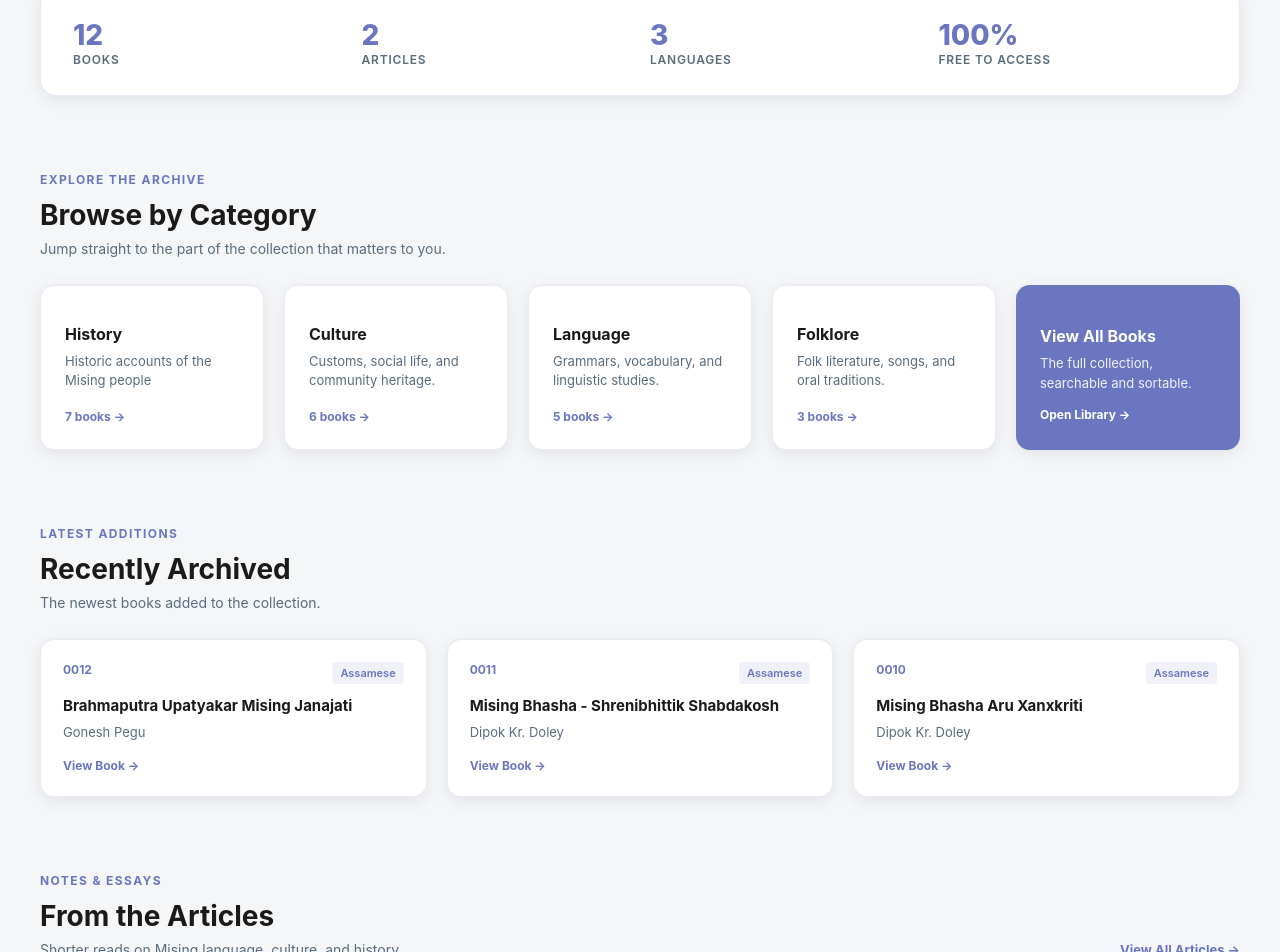
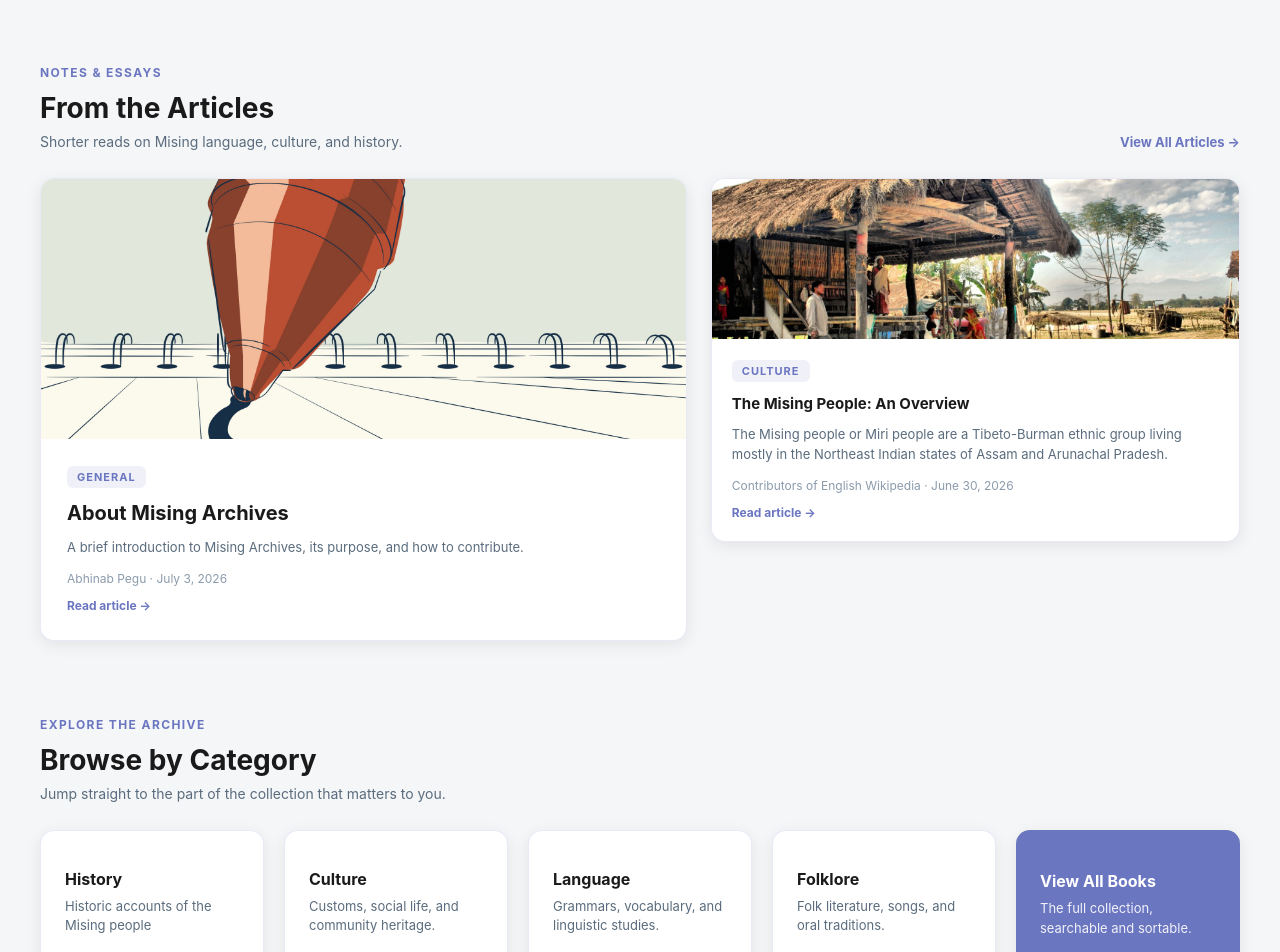
Before and after one commit to abhinabpegu/misingarchives, a React (Vite) app: page / in a window 1280 px wide. Shown: the part 552-1504 px from the top of the page. Built offline with nearby package versions, Linux system fonts and the light colour scheme.

Commit message:
ui changes

```diff
--- a/src/data/articles.js
+++ b/src/data/articles.js
@@ -45,7 +45,7 @@ export const articlesData = [
     author: 'Contributors of English Wikipedia',
     date: '2026-06-30',
     coverImage: '/images/articles/misingpeople.png',
-    featured: true,
+    featured: false,
     sourceUrl: 'https://en.wikipedia.org/wiki/Mising_people',
     sourceLabel: 'An excerpt from the Wikipedia article "Mising people" (CC BY-SA 4.0)',
     content: `
--- a/src/pages/Home.jsx
+++ b/src/pages/Home.jsx
@@ -178,32 +178,57 @@ export default function Home() {
         </div>
       </section>
 
-      {/* Stats */}
-      <section style={sectionWrap}>
-        <div className="stats-grid" style={{
+      {/* From the Articles */}
+      <section style={{ ...sectionWrap, padding: '72px clamp(20px, 5vw, 40px) 0' }}>
+        <div style={{
           display: 'flex',
-          gap: '20px',
+          justifyContent: 'space-between',
+          alignItems: 'flex-end',
           flexWrap: 'wrap',
-          padding: '28px 32px',
-          borderRadius: '16px',
-          border: `1px solid ${colors.border}`,
-          backgroundColor: colors.bgSecondary,
-          backdropFilter: 'blur(10px)',
-          boxShadow: `0 4px 16px ${colors.shadowColor}`
+          gap: '16px',
+          marginBottom: '28px'
         }}>
-          {[
-            [String(booksData.length), 'Books'],
-            [String(articlesData.length), 'Articles'],
-            ['3', 'Languages'],
-            ['100%', 'Free to Access']
-          ].map(([num, label]) => (
-            <div key={label} style={{ flex: '1 1 140px' }}>
-              <div style={{ fontSize: '28px', fontWeight: '800', color: colors.accentPrimary }}>{num}</div>
-              <div style={{ fontSize: '12px', color: colors.textSecondary, textTransform: 'uppercase', letterSpacing: '0.8px', fontWeight: '600' }}>{label}</div>
+          <div>
+            <span style={eyebrow}>Notes & Essays</span>
+            <h2 style={{ fontSize: '28px', fontWeight: '700', margin: '10px 0 8px', color: colors.text }}>
+              From the Articles
+            </h2>
+            <p style={{ fontSize: '14px', color: colors.textSecondary, maxWidth: '520px' }}>
+              Shorter reads on Mising language, culture, and history.
+            </p>
+          </div>
+          <Link to="/articles" style={{ fontSize: '13px', fontWeight: '700', color: colors.accentPrimary, textDecoration: 'none', whiteSpace: 'nowrap' }}>
+            View All Articles →
+          </Link>
+        </div>
+
+        {featuredArticle && (
+          <div className="articles-grid" style={{ display: 'grid', gridTemplateColumns: '1.1fr 0.9fr', gap: '24px' }}>
+            <ArticleCard article={featuredArticle} size="featured" />
+
+            <div style={{ display: 'flex', flexDirection: 'column', gap: '20px' }}>
+              {otherArticles.length > 0 ? (
+                otherArticles.map(a => <ArticleCard key={a.slug} article={a} />)
+              ) : (
+                <div style={{
+                  ...cardBase,
+                  flex: 1,
+                  display: 'flex',
+                  alignItems: 'center',
+                  justifyContent: 'center',
+                  textAlign: 'center',
+                  padding: '24px',
+                  color: colors.textSecondary,
+                  fontSize: '13px'
+                }}>
+                  More articles are on their way.
+                </div>
+              )}
             </div>
-          ))}
-        </div>
+          </div>
+        )}
       </section>
+
 
       {/* Explore by category */}
       <section style={{ ...sectionWrap, padding: '72px clamp(20px, 5vw, 40px) 0' }}>
@@ -295,56 +320,6 @@ export default function Home() {
         </div>
       </section>
 
-      {/* From the Articles */}
-      <section style={{ ...sectionWrap, padding: '72px clamp(20px, 5vw, 40px) 0' }}>
-        <div style={{
-          display: 'flex',
-          justifyContent: 'space-between',
-          alignItems: 'flex-end',
-          flexWrap: 'wrap',
-          gap: '16px',
-          marginBottom: '28px'
-        }}>
-          <div>
-            <span style={eyebrow}>Notes & Essays</span>
-            <h2 style={{ fontSize: '28px', fontWeight: '700', margin: '10px 0 8px', color: colors.text }}>
-              From the Articles
-            </h2>
-            <p style={{ fontSize: '14px', color: colors.textSecondary, maxWidth: '520px' }}>
-              Shorter reads on Mising language, culture, and history.
-            </p>
-          </div>
-          <Link to="/articles" style={{ fontSize: '13px', fontWeight: '700', color: colors.accentPrimary, textDecoration: 'none', whiteSpace: 'nowrap' }}>
-            View All Articles →
-          </Link>
-        </div>
-
-        {featuredArticle && (
-          <div className="articles-grid" style={{ display: 'grid', gridTemplateColumns: '1.1fr 0.9fr', gap: '24px' }}>
-            <ArticleCard article={featuredArticle} size="featured" />
-
-            <div style={{ display: 'flex', flexDirection: 'column', gap: '20px' }}>
-              {otherArticles.length > 0 ? (
-                otherArticles.map(a => <ArticleCard key={a.slug} article={a} />)
-              ) : (
-                <div style={{
-                  ...cardBase,
-                  flex: 1,
-                  display: 'flex',
-                  alignItems: 'center',
-                  justifyContent: 'center',
-                  textAlign: 'center',
-                  padding: '24px',
-                  color: colors.textSecondary,
-                  fontSize: '13px'
-                }}>
-                  More articles are on their way.
-                </div>
-              )}
-            </div>
-          </div>
-        )}
-      </section>
 
 
       {/* Mission */}
```
